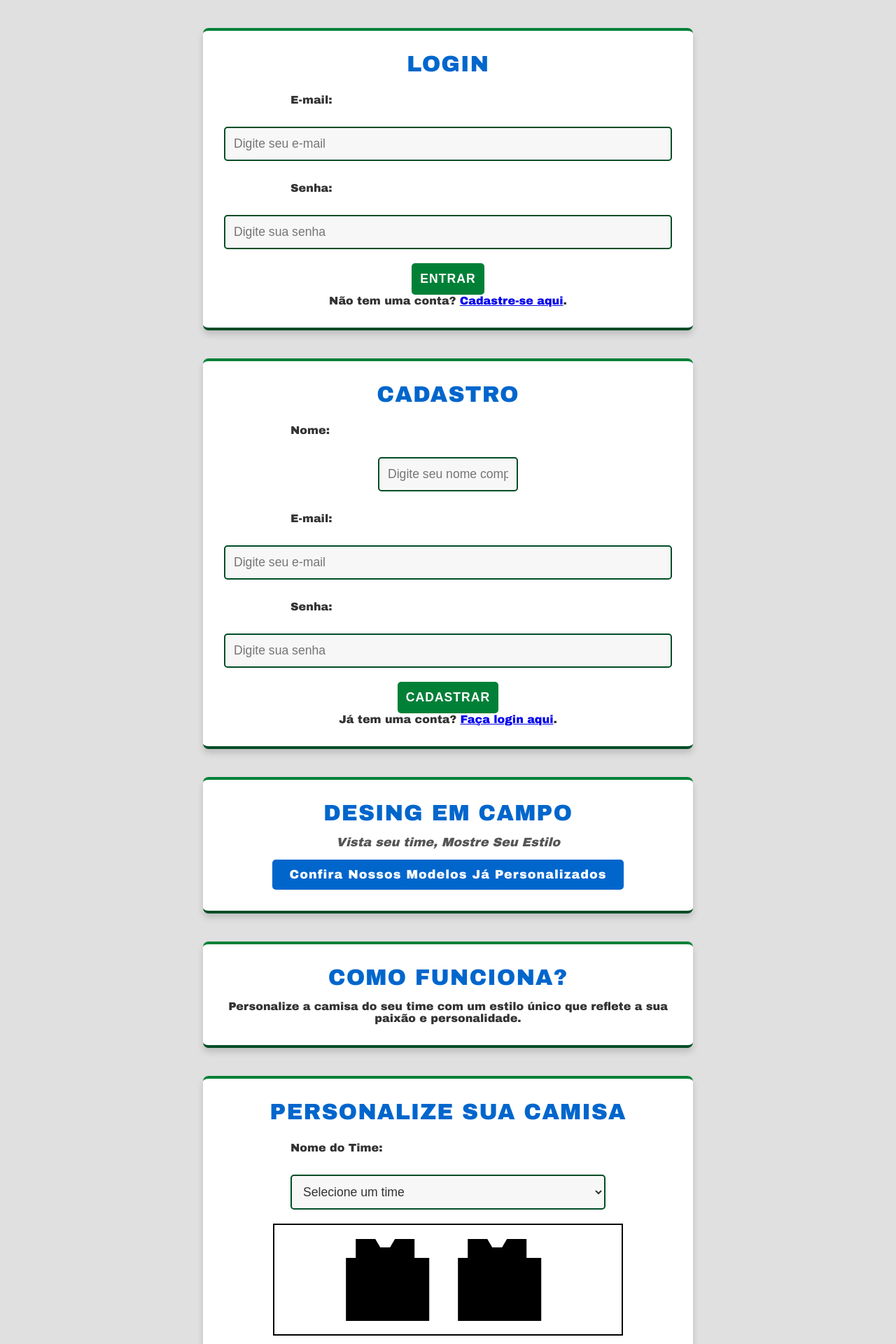
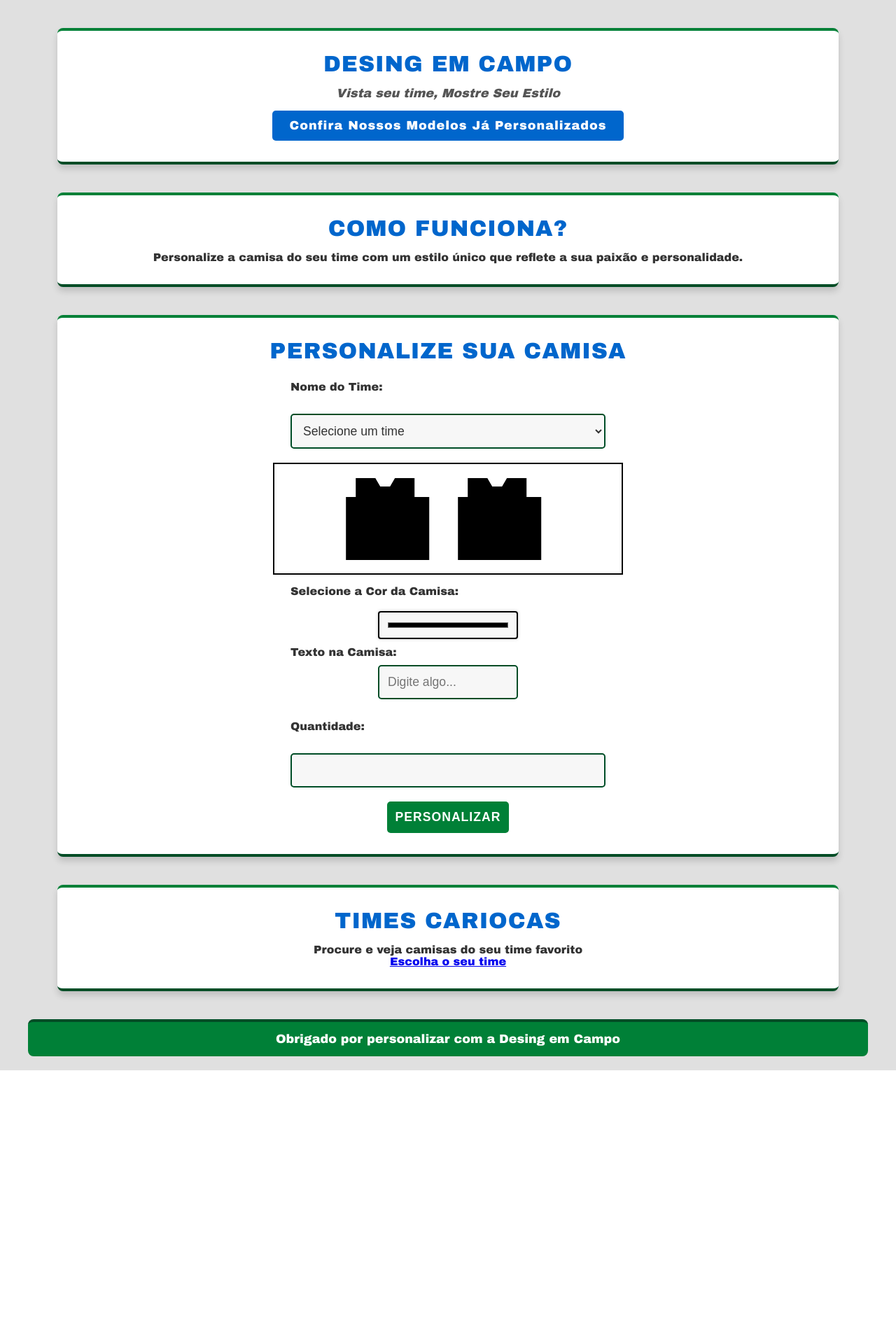
Before and after one commit to IsabelAmaral-github/Grupo15Software, a Django app: template hello_world/templates/index.html in a window 1280 px wide. Shown: the top 1920 px of the page at 70% size. After the commit the page ends 1529 px from the top, so only its background shows below. Run offline with Django 5.2, Linux system fonts and the light colour scheme; the template is opened without the code that fills it, so the values that code supplies are empty.

Commit message:
commit css index

```diff
--- a/hello_world/templates/explore.html
+++ b/hello_world/templates/explore.html
@@ -78,6 +78,10 @@
         </div>
 
 
+
     </section>
+    <footer class="footer-section">
+        <p>Obrigado por personalizar com a Desing em Campo</p>
+    </footer>
 </body>
 </html>
--- a/hello_world/templates/index.html
+++ b/hello_world/templates/index.html
@@ -18,37 +18,6 @@
 
 <body>
     <div class="App">
-
-        <section id="login" class="form-section">
-            <h2>Login</h2>
-            <form action="/login" method="POST">
-                <label for="email-login">E-mail:</label>
-                <input type="email" id="email-login" name="email" placeholder="Digite seu e-mail" required>
-
-                <label for="senha-login">Senha:</label>
-                <input type="password" id="senha-login" name="senha" placeholder="Digite sua senha" required>
-
-                <button type="submit">Entrar</button>
-            </form>
-            <p>Não tem uma conta? <a href="#cadastro">Cadastre-se aqui</a>.</p>
-        </section>
-
-        <section id="cadastro" class="form-section">
-            <h2>Cadastro</h2>
-            <form action="/cadastro" method="POST">
-                <label for="nome-cadastro">Nome:</label>
-                <input type="text" id="nome-cadastro" name="nome" placeholder="Digite seu nome completo" required>
-
-                <label for="email-cadastro">E-mail:</label>
-                <input type="email" id="email-cadastro" name="email" placeholder="Digite seu e-mail" required>
-
-                <label for="senha-cadastro">Senha:</label>
-                <input type="password" id="senha-cadastro" name="senha" placeholder="Digite sua senha" required>
-
-                <button type="submit">Cadastrar</button>
-            </form>
-            <p>Já tem uma conta? <a href="#login">Faça login aqui</a>.</p>
-            </section>
 
         <section class="custom-section">
             <h1>Desing em Campo</h1>
--- a/hello_world/templates/main.css
+++ b/hello_world/templates/main.css
@@ -58,7 +58,7 @@ body {
 
 .custom-section, .info-section, .form-section {
   width: 90%;
-  max-width: 700px;
+  max-width: 1200px;
   margin: 20px auto;
   text-align: center;
   padding: 30px;
@@ -170,7 +170,7 @@ button:hover {
 
 
 .footer-section {
-  width: 100%;
+  width: 1200px;
   background-color: #008037;
   color: #fff;
   text-align: center;
```
Also changed, not shown: hello_world/templates/explore.css (+27 -16 lines).
